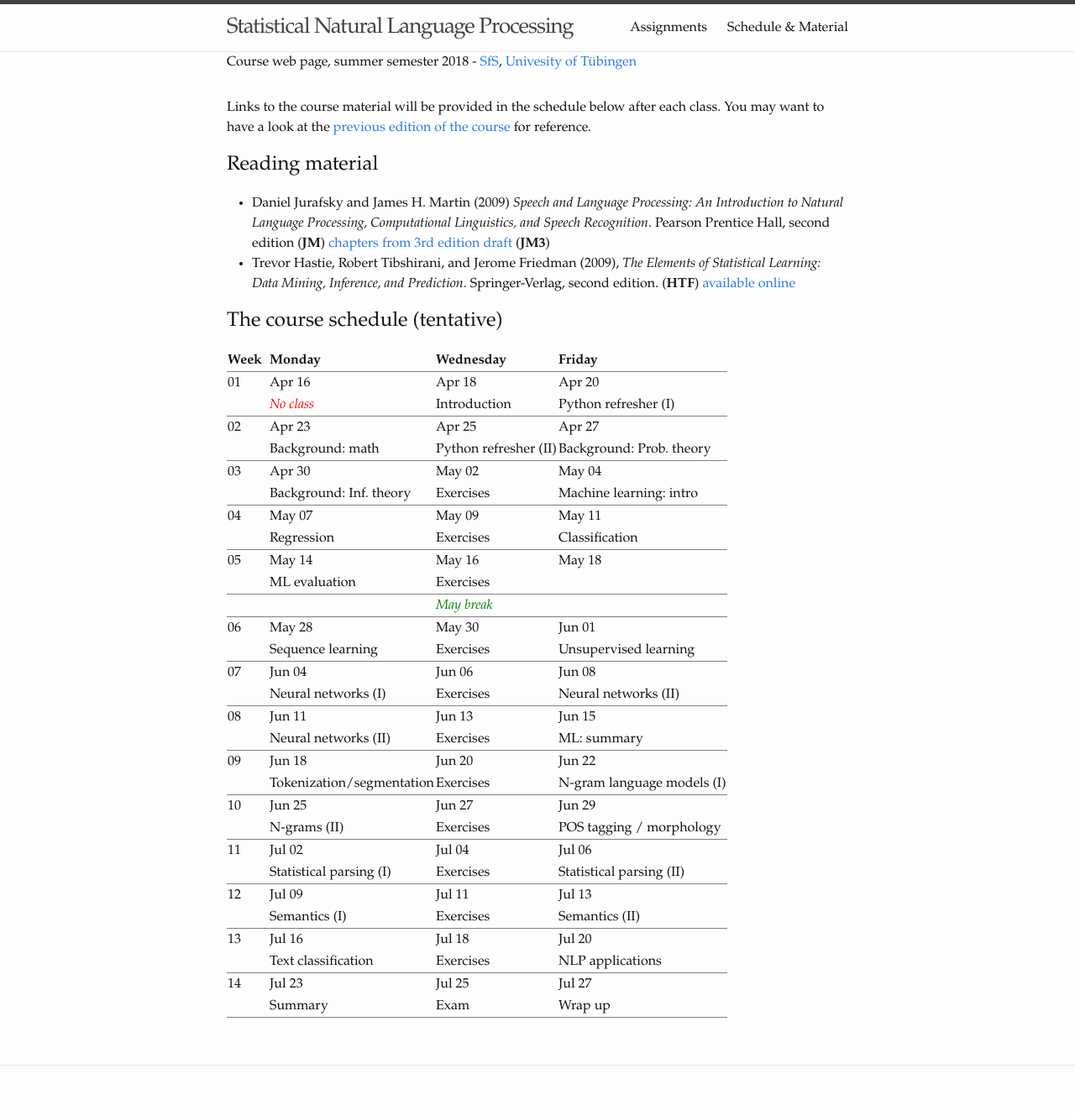
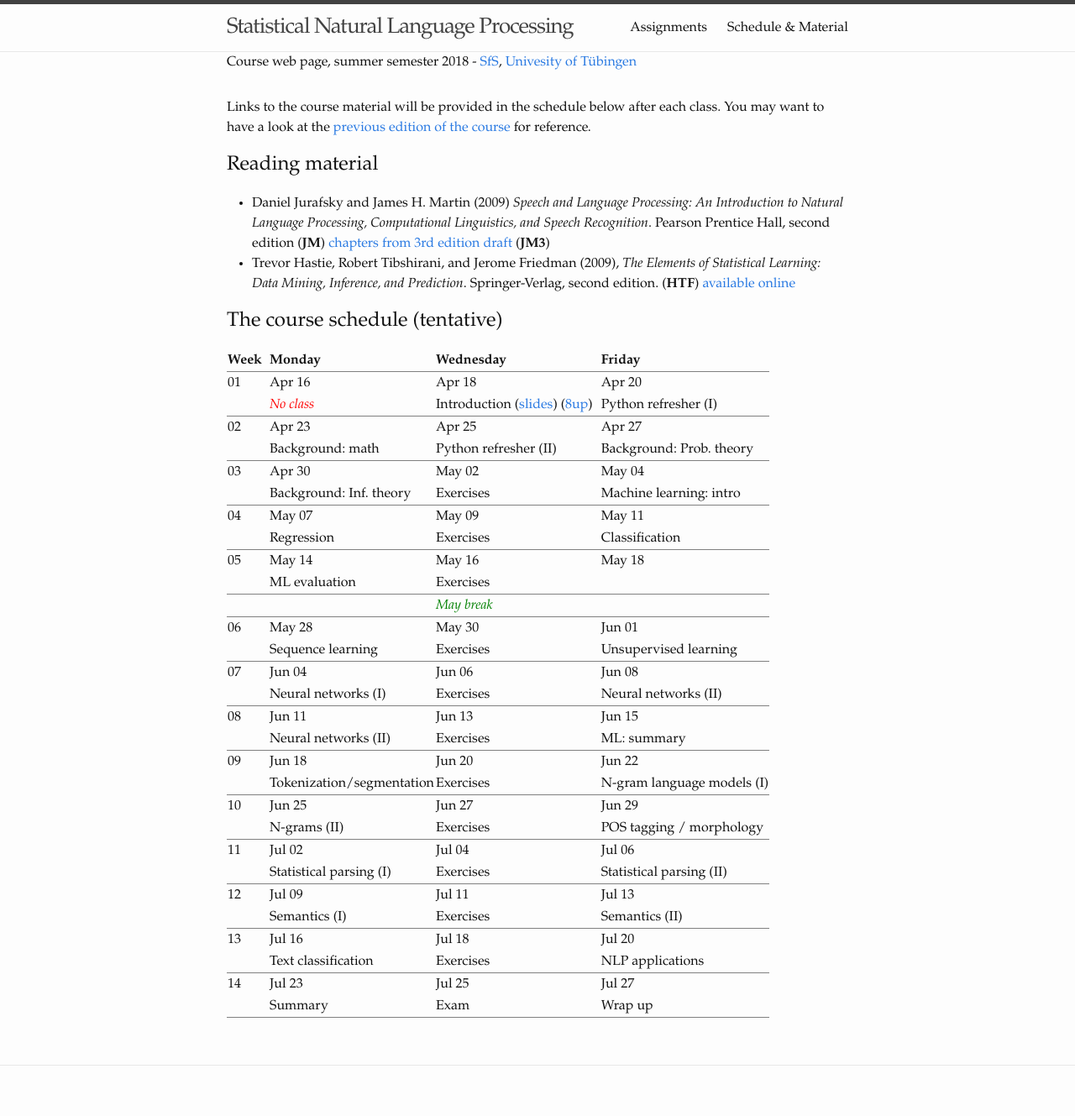
Before and after one commit to snlp2018/snlp2018.github.io, a Jekyll site: the page built from schedule.md, in a window 1280 px wide. Shown: the whole page at 84% size. Built offline with Jekyll 4.4.1, drawn with Linux system fonts in a browser that asks for light colours.

Commit message:
intro slides

```diff
--- a/schedule.md
+++ b/schedule.md
@@ -30,7 +30,7 @@
 |Week| Monday| Wednesday|Friday|
 |:---|:---|:---|:----|
 | 01| Apr 16               | Apr 18                | Apr 20               |
-|   | _No class_{: style="color: red"} | Introduction          | Python refresher (I) |
+|   | _No class_{: style="color: red"} | Introduction ([slides](slides/introduction.pdf)) ([8up](slides/introduction-handout.pdf))&nbsp;&nbsp;| Python refresher (I) |
 |-------
 | 02| Apr 23               | Apr 25                | Apr 27               |
 |   | Background: math     |Python refresher (II)  | Background: Prob. theory|
```
Also changed, not shown: 2 other files.
